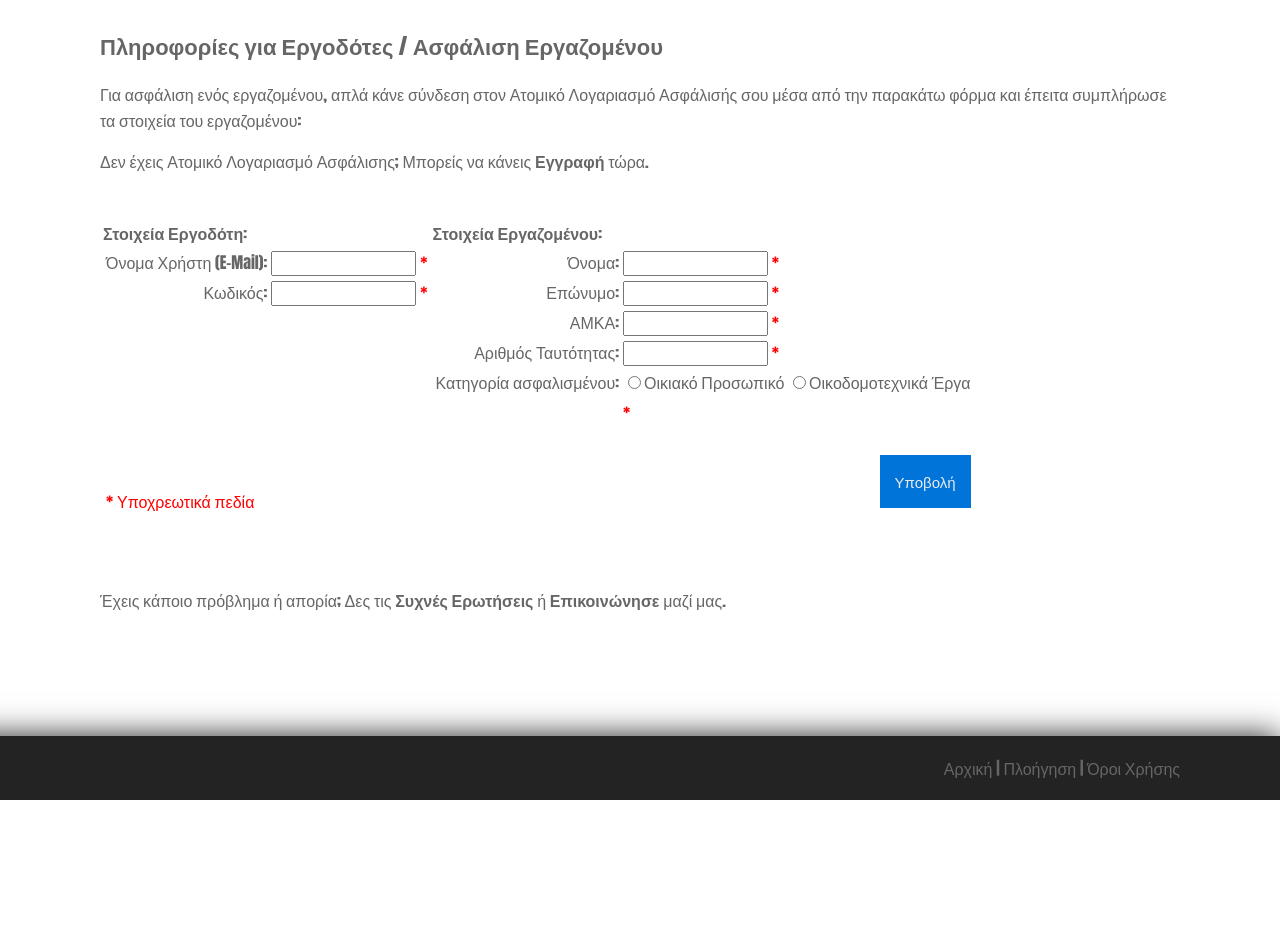
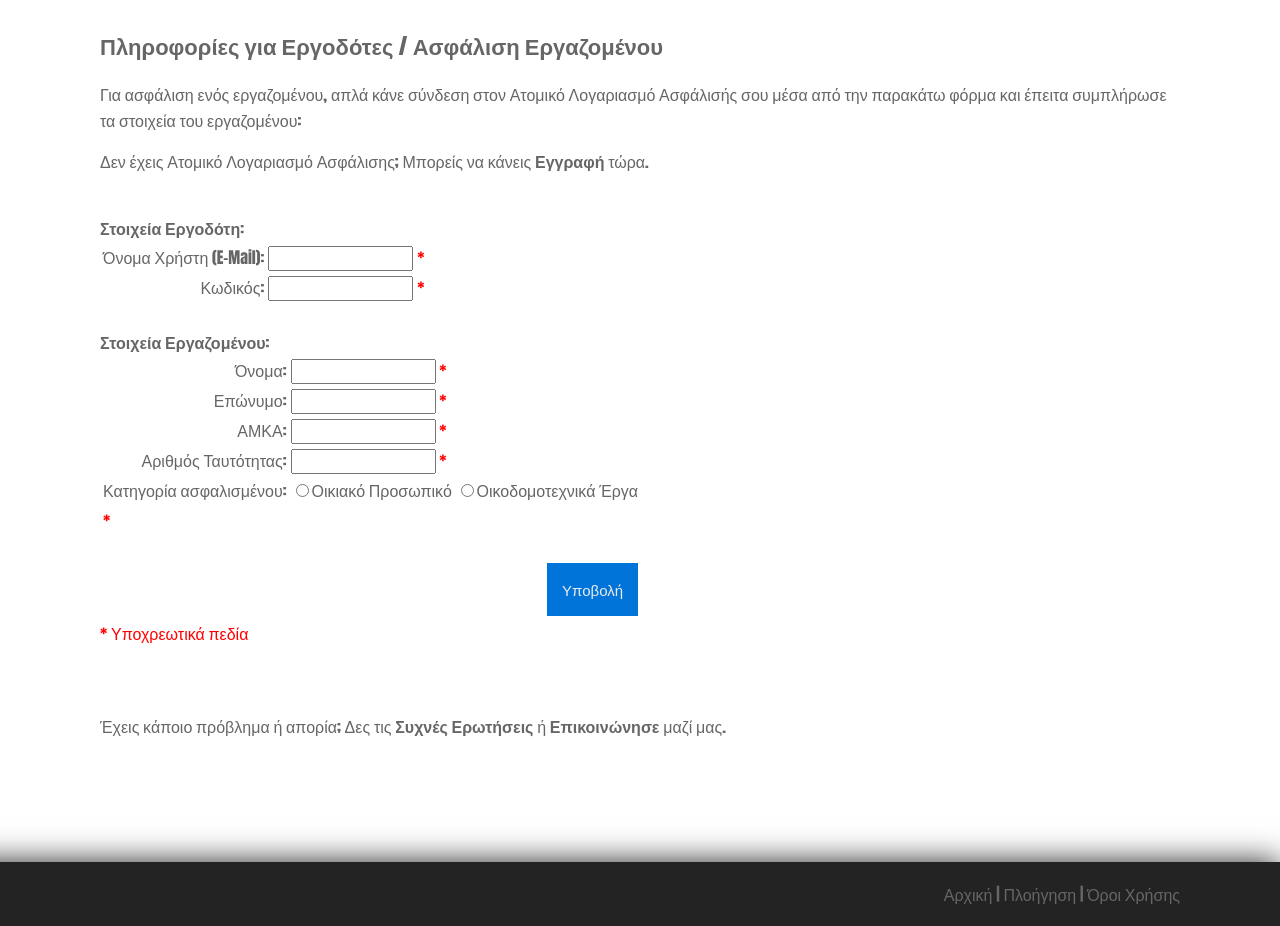
Before and after one commit to vsakkas/IKA-website, a PHP site: the page made by site_php/index/εργοδότες/ασφάλιση_εργαζομένου.php in a window 1280 px wide. Shown: the part 133-1059 px from the top of the page. Before the commit the page ends 933 px from the top, so only its background shows below. Run offline with PHP 8.4, Linux system fonts and the light colour scheme.

Commit message:
Changes.

```diff
--- a/site_php/index/βεβαίωση_συνταξιούχου.php
+++ b/site_php/index/βεβαίωση_συνταξιούχου.php
@@ -66,7 +66,7 @@ else if($type == "4")
               </table>
             </td>
           </tr>
-          <tr class="heading">
+          <tr class="dark-heading">
             <td>
               Στοιχεία Συνταξιούχου:
             </td>
--- a/site_php/index/εργοδότες/ασφάλιση_εργαζομένου.php
+++ b/site_php/index/εργοδότες/ασφάλιση_εργαζομένου.php
@@ -216,14 +216,13 @@ function test_input($data)
       <div id="homepage">
         <div class="container_form">
           <form method="post" action="">
-            <table>
               <tr>Για ασφάλιση ενός εργαζομένου, απλά κάνε σύνδεση στον Ατομικό Λογαριασμό Ασφάλισής σου μέσα από την
               παρακάτω φόρμα και έπειτα συμπλήρωσε τα στοιχεία του εργαζομένου:</tr>
               <br>
               <p>Δεν έχεις Ατομικό Λογαριασμό Ασφάλισης; Μπορείς να κάνεις
             <a class="text-link" href="../εγγραφή.php">Εγγραφή</a> τώρα.</p>
             <br>
-              <td align="top" style="float:left;">
+              <td align="top">
                 <b>Στοιχεία Εργοδότη:</b>
                 <table>
                 <td align="right">Όνομα Χρήστη (E-Mail):</td>
@@ -243,20 +242,11 @@ function test_input($data)
             <span class="error">* <?php echo $passwordErr;?></span>
             </td>
           </tr>
-          <td align="left">
-              <br>
-              <br>
-              <br>
-              <br>
-              <br>
-                  <br>
-                  <br>
-                  <span class="error">* Υποχρεωτικά πεδία</span>
-                </td>
               </tr>
                 </table>
               </td>
-              <td align="top" style="float:right;">
+              <br>
+              <td align="top">
                 <b>Στοιχεία Εργαζομένου:</b>
                 <table>
                   <tr>
@@ -297,7 +287,6 @@ function test_input($data)
                     </td>
                   </tr>
                   <tr>
-                  <td align="right"></td>
                   <td>
                   <span class="error">* <?php echo $typeErr;?></span>
                   </td>
@@ -312,7 +301,9 @@ function test_input($data)
                   <tr>
                 </table>
               </td>
-            </table>
+              <td align="left">
+                  <span class="error">* Υποχρεωτικά πεδία</span>
+                </td>
           </form>
           <br>
           <br>
--- a/styles/invoice.css
+++ b/styles/invoice.css
@@ -9,6 +9,7 @@ input, textarea, select{font-size:13px; font-family:Impact, Charcoal, sans-serif
 .invoice-box table tr.top table td.title{font-size: 45px; line-height: 45px; color: #333;}
 .invoice-box table tr.information table td{padding-bottom: 40px;}
 .invoice-box table tr.heading td{background: #eee; border-bottom: 1px solid #ddd; font-weight: bold;}
+.invoice-box table tr.dark-heading td{background: #ccc; border-bottom: 1px solid #ddd; font-weight: bold;}
 .invoice-box table tr.details td{padding-bottom: 20px;}
 .invoice-box table tr.item td{border-bottom: 1px solid #eee;}
 .invoice-box table tr.item.last td{border-bottom: none;}
```
Also changed, not shown: site_php/index/βεβαίωση_εργοδότη.php (+3 -5 lines).
